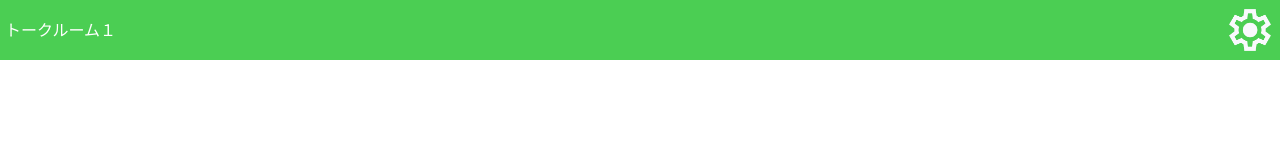
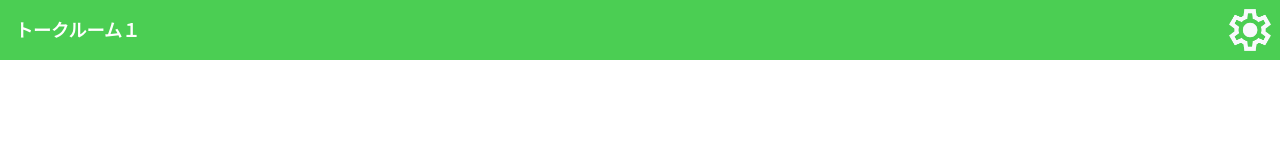
Before and after one commit to JasmineSystem/svelte-chat, a SvelteKit app: page / in a window 1280 px wide. Shown: the top 160 px of the page. Built offline with nearby package versions, Linux system fonts and the light colour scheme.

Commit message:
文字の装飾を追加した

```diff
--- a/src/routes/+page.svelte
+++ b/src/routes/+page.svelte
@@ -20,6 +20,13 @@
         padding: 5px;
         width: 100%;
         height: 60px;
+
+		span {
+            font-weight: bold;
+            font-size: large;
+            padding: 10px;
+        }
+
 	}
 
 	.btn {
```
